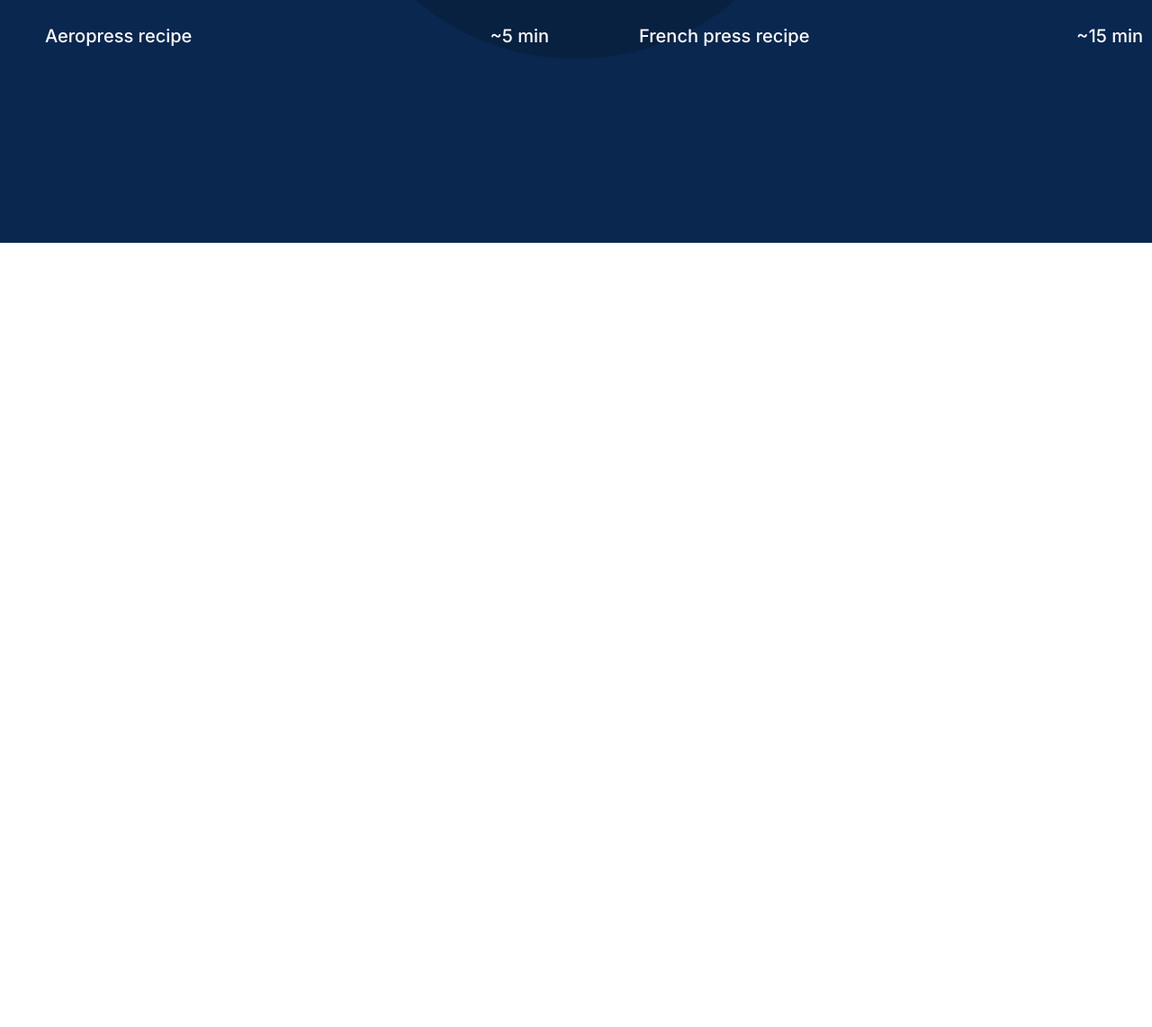
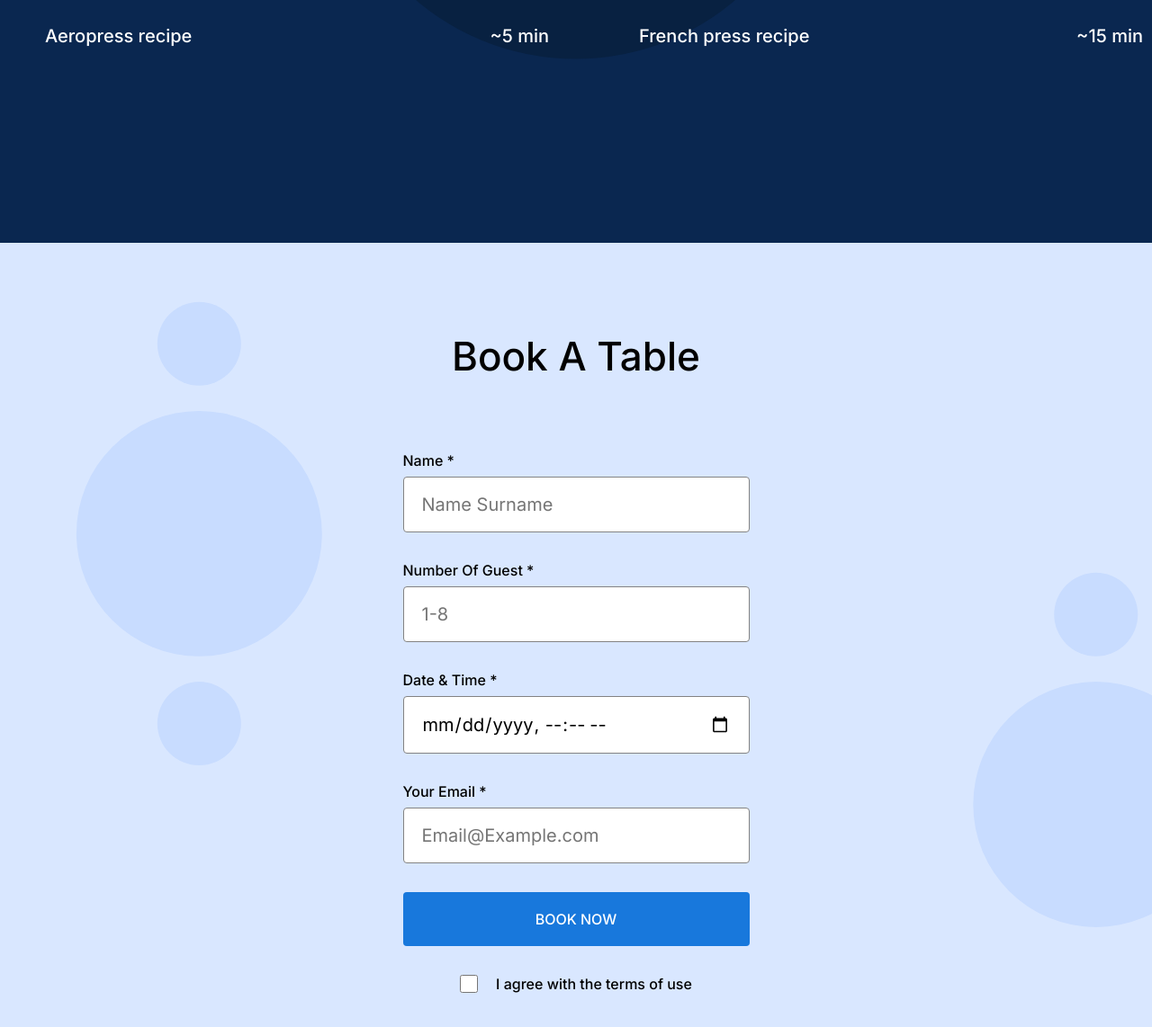
Before and after one commit to Feecasso/se_project_coffeeshop, a plain HTML site: page index.html in a window 1280 px wide. Shown: the part 1434-2576 px from the top of the page at 90% size. Before the commit the page ends 1704 px from the top, so only its background shows below. Drawn offline with Linux system fonts and the light colour scheme.

Commit message:
new updates 11142024

```diff
--- a/index.html
+++ b/index.html
@@ -92,7 +92,68 @@
             </li>
           </ul>
         </section>
-        <section id="book-a-table" class="reservation"></section>
+        <section id="book-a-table" class="reservation">
+          <h2 class="reservation__title">Book A Table</h2>
+          <form class="reservation__form form">
+            <fieldset class="form__fieldset">
+              <label for="name" class="form__label">
+                Name *
+                <input
+                  type="text"
+                  id="name"
+                  name="name"
+                  placeholder="Name Surname"
+                  class="form__input"
+                  required
+                />
+              </label>
+              <label for="" class="form__label">
+                Number Of Guest *
+                <input
+                  type="number"
+                  id="guests"
+                  name="guests"
+                  placeholder="1-8"
+                  min="1"
+                  max="8"
+                  class="form__input"
+                  required
+                />
+              </label>
+              <label for="" class="form__label">
+                Date & Time *
+                <input
+                  type="datetime-local"
+                  id="datetime"
+                  name="datetime"
+                  class="form__input"
+                  required
+                />
+              </label>
+              <label for="email" class="form__label">
+                Your Email *
+                <input
+                  id="email"
+                  name="email"
+                  placeholder="Email@Example.com"
+                  class="form__input"
+                  required
+                />
+              </label>
+            </fieldset>
+            <button type="submit" class="form__button">BOOK NOW</button>
+            <label for="terms" class="form__label form__label_type_checkbox">
+              <input
+                type="checkbox"
+                id="terms"
+                name="terms"
+                placeholder="Enter Your Name"
+                class="form__checkbox"
+                required
+              />I agree with the terms of use
+            </label>
+          </form>
+        </section>
         <section id="menu" class="menu"></section>
         <section id="contacts" class="about"></section>
       </main>
--- a/pages/index.css
+++ b/pages/index.css
@@ -152,3 +152,87 @@
   list-style-type: none;
   margin: 0;
 }
+
+.reservation {
+  padding: 100px 0 120px;
+  background-color: #d9e7ff;
+  background-image: url(../images/background_reservation.svg);
+  background-size: cover;
+}
+
+.reservation__title {
+  margin: 0 0 80px;
+  text-align: center;
+  font-family: "Inter", "Arial", sans-serif;
+  font-weight: 500;
+  font-size: 44px;
+  line-height: 52px;
+  color: #000;
+}
+
+.reservation__form {
+  margin: 0 auto;
+  font-family: "Inter", "Arial", sans-serif;
+  font-weight: 500;
+  font-size: 16px;
+  line-height: 20px;
+  color: #000;
+}
+
+.form {
+  max-width: 385px;
+}
+
+.form__fieldset {
+  margin: 0;
+  padding: 0;
+  border: none;
+}
+
+.form__input {
+  display: block;
+  width: 100%;
+  box-sizing: border-box;
+  padding: 15px 20px;
+  margin: 8px 0 32px;
+  border: 1px solid #838383;
+  border-radius: 4px;
+  font-family: "Inter", "Arial", sans-serif;
+  font-size: 20px;
+  line-height: 30px;
+}
+
+.form__button {
+  border-radius: 4px;
+  border: none;
+  padding: 20px 0;
+  width: 100%;
+  margin-bottom: 32px;
+  background-color: #1878dc;
+  color: #fff;
+  font-family: "Inter", "Arial", sans-serif;
+  font-style: normal;
+  font-weight: 500;
+  font-size: 16px;
+  line-height: 20px;
+}
+
+.form__button:hover {
+  background-color: #3f96f3;
+  transition: background-color 0.3s ease;
+  cursor: pointer;
+}
+
+.form__checkbox {
+  border-radius: 2px;
+  width: 20px;
+  height: 20px;
+  background-image: url(../images/check.svg);
+  background-color: #1878dc;
+}
+
+.form__label_type_checkbox {
+  display: flex;
+  justify-content: center;
+  gap: 20px;
+}
```
